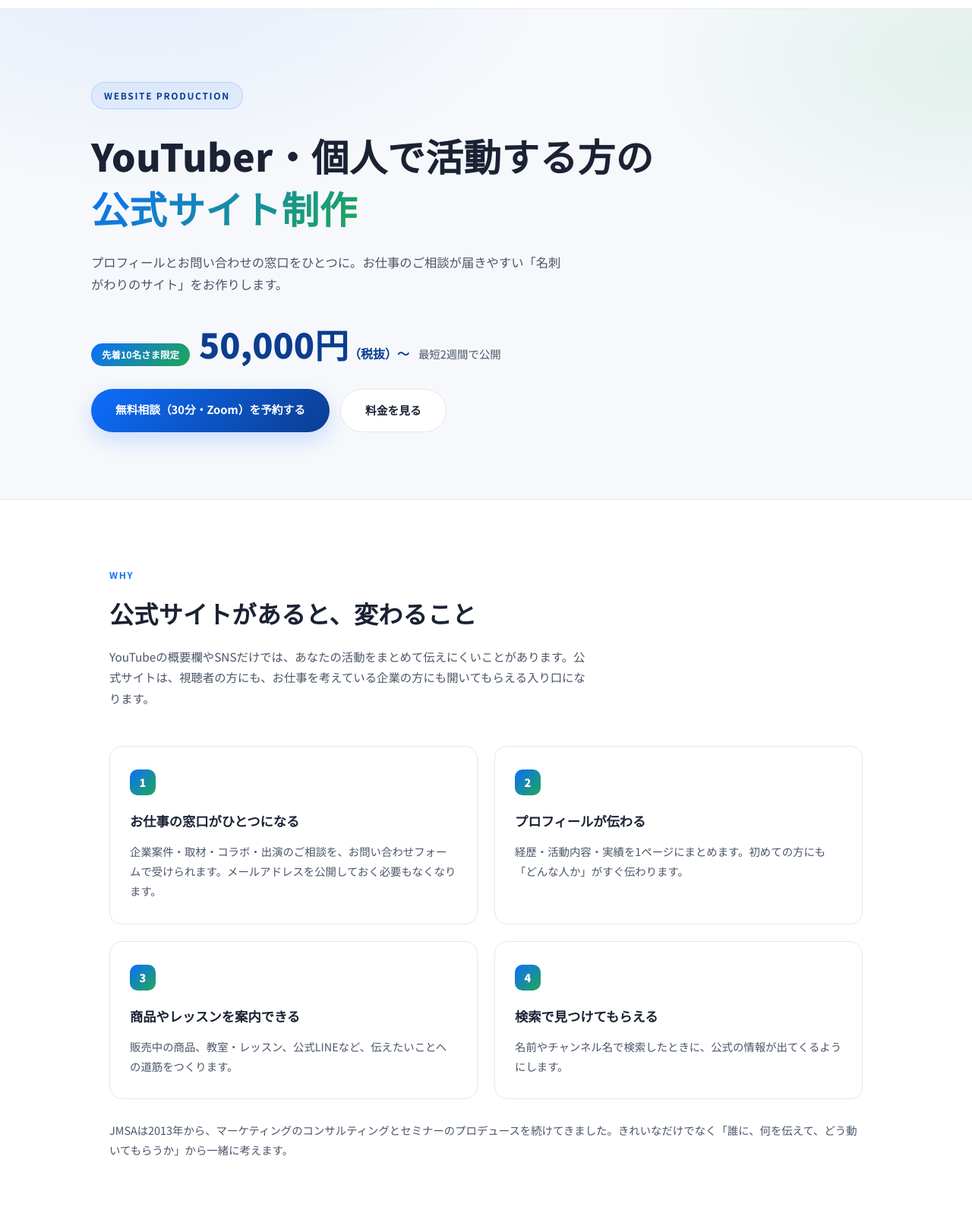
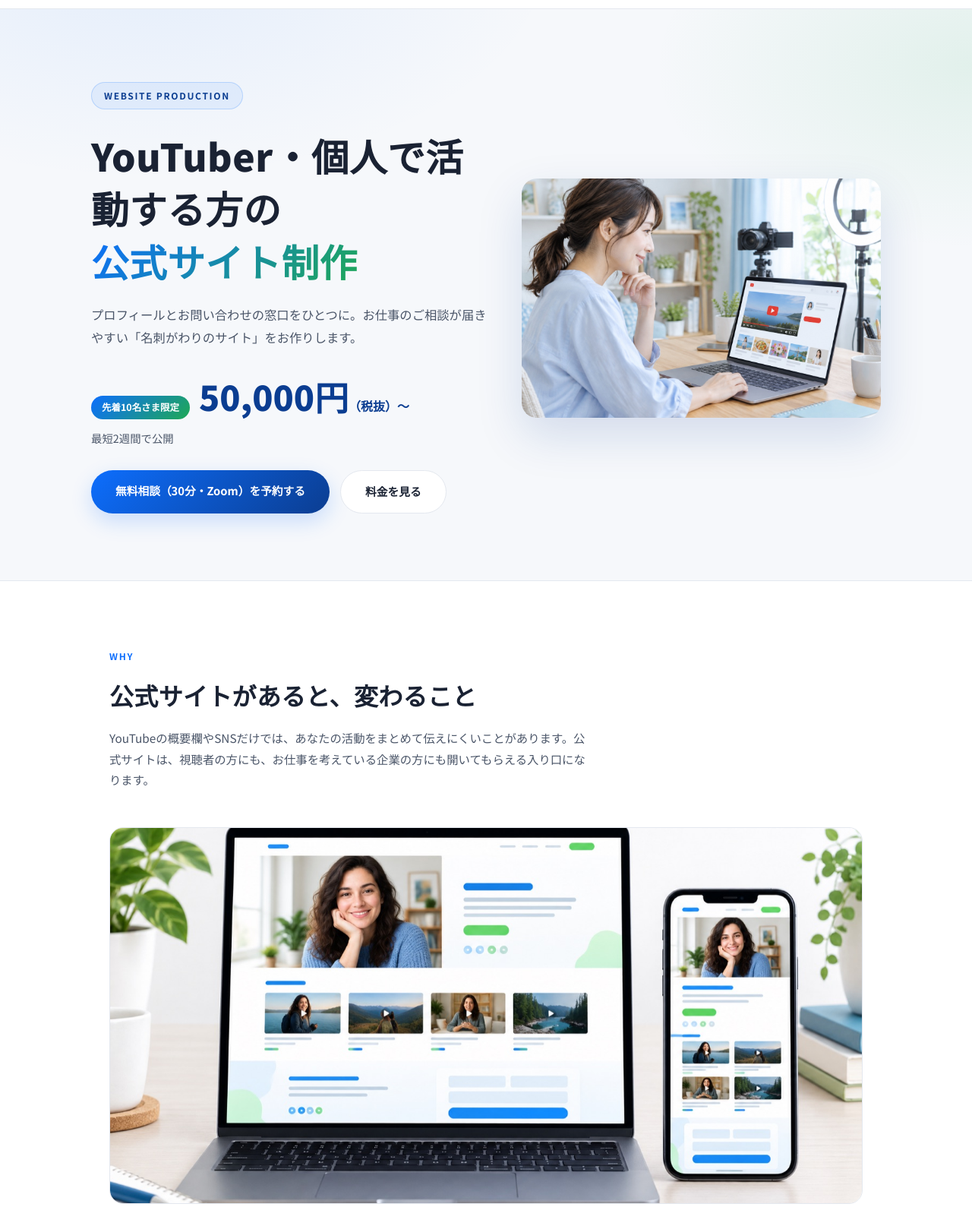
Before and after one commit to jmsa-official/jmsa-official.github.io, a plain HTML site: page web/index.html in a window 1280 px wide. Shown: the part 59-1648 px from the top of the page at 76% size. Drawn offline with Linux system fonts and the light colour scheme.

Commit message:
公式サイト制作ページにイメージ画像を3枚入れる
Co-Authored-By: Claude Opus 5.5 <noreply@anthropic.com>

```diff
--- a/web/index.html
+++ b/web/index.html
@@ -427,6 +427,13 @@
   .cta-box h2 { font-size:clamp(1.3rem,3vw,1.7rem); font-weight:800; margin-bottom:10px; }
   .cta-box p { opacity:.92; margin-bottom:26px; font-size:.95rem; }
   .cta-box .btn-white { display:inline-block; background:#fff; color:var(--blue-dark); padding:15px 36px; border-radius:100px; font-weight:800; box-shadow:0 10px 28px #0003; }
+  .hero-grid { display:grid; grid-template-columns:1.05fr .95fr; gap:44px; align-items:center; }
+  .hero-grid .hero-img { width:100%; aspect-ratio:3/2; object-fit:cover; border-radius:20px; box-shadow:0 24px 60px #0b3d9126; }
+  @media (max-width:860px){ .hero-grid{ grid-template-columns:1fr; gap:32px; } .hero { padding-top:64px; } }
+  .wide-img { width:100%; aspect-ratio:16/8; object-fit:cover; border-radius:18px; margin-bottom:32px; border:1px solid var(--line); }
+  .flow-wrap { display:grid; grid-template-columns:.9fr 1.1fr; gap:36px; align-items:start; }
+  .flow-wrap .side-img { width:100%; aspect-ratio:3/2; object-fit:cover; border-radius:18px; position:sticky; top:96px; }
+  @media (max-width:860px){ .flow-wrap{ grid-template-columns:1fr; } .flow-wrap .side-img{ position:static; } }
 </style>
 </head>
 <body>
@@ -449,7 +456,8 @@
 </header>
 
 <div id="top" class="hero">
-  <div class="hero-inner">
+  <div class="hero-inner hero-grid">
+    <div>
     <span class="eyebrow">WEBSITE PRODUCTION</span>
     <h1>YouTuber・個人で活動する方の<br><em>公式サイト制作</em></h1>
     <p>プロフィールとお問い合わせの窓口をひとつに。お仕事のご相談が届きやすい「名刺がわりのサイト」をお作りします。</p>
@@ -462,6 +470,8 @@
       <a class="btn-primary" href="https://timerex.net/s/itaya/13a1db0b" target="_blank" rel="noopener">無料相談（30分・Zoom）を予約する</a>
       <a class="btn-secondary" href="#price">料金を見る</a>
     </div>
+    </div>
+    <img class="hero-img" src="img/hero.jpg" alt="自宅のスタジオで、ノートパソコンに映る自分の動画チャンネルを見るYouTuberのイメージ">
   </div>
 </div>
 
@@ -472,6 +482,7 @@
       <h2>公式サイトがあると、変わること</h2>
       <p>YouTubeの概要欄やSNSだけでは、あなたの活動をまとめて伝えにくいことがあります。公式サイトは、視聴者の方にも、お仕事を考えている企業の方にも開いてもらえる入り口になります。</p>
     </div>
+    <img class="wide-img" src="img/mockup.jpg" alt="パソコンとスマートフォンに表示された公式サイトのイメージ" loading="lazy">
     <div class="why-grid">
       <div class="service-card">
         <span class="service-step">1</span>
@@ -545,6 +556,8 @@
       <h2>ご相談から公開までの流れ</h2>
       <p>ご相談は無料です。お話を伺ったうえで、必要なものだけをご提案します。</p>
     </div>
+    <div class="flow-wrap">
+    <img class="side-img" src="img/consult.jpg" alt="Zoomでの無料相談のイメージ" loading="lazy">
     <ol class="flow">
       <li><span class="n">1</span><div><h3>無料相談（30分・Zoom）</h3><p>活動のこと、サイトでやりたいことを伺います。「まだ決めていない」段階でも大丈夫です。</p></div></li>
       <li><span class="n">2</span><div><h3>ご提案・お見積り</h3><p>伺った内容をもとに、サイトの構成と金額をお送りします。ご納得いただけたらご依頼ください。</p></div></li>
@@ -553,6 +566,7 @@
       <li><span class="n">5</span><div><h3>ご確認・修正</h3><p>気になるところを伺って、直します。</p></div></li>
       <li><span class="n">6</span><div><h3>公開</h3><p>最短2週間で公開します。公開後の使い方もご説明します。</p></div></li>
     </ol>
+    </div>
   </div>
 </section>
 
```
Also changed, not shown: web/img/consult.jpg (added), web/img/hero.jpg (added), web/img/mockup.jpg (added).
